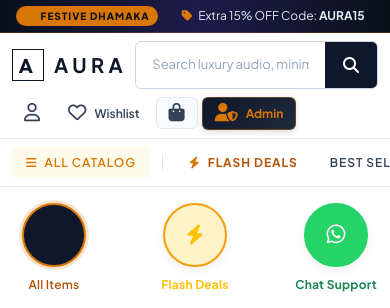
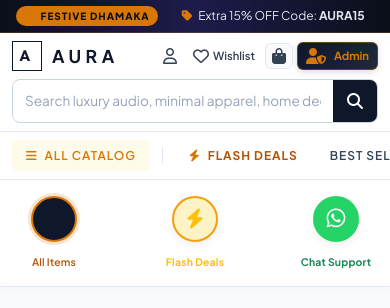
Before and after one commit to Aarya-505/whitelabel-ecommerce, a Django app: page / in a window 390 px wide; the page is wider, and only the part inside the window is pictured. Shown: the top 308 px of that part. Run offline with Django 5.2, Linux system fonts and the light colour scheme; data that the repository does not hold is empty.

Commit message:
Implement comprehensive universal responsive layout for mobile, tablet, and desktop

```diff
--- a/static/css/styles.css
+++ b/static/css/styles.css
@@ -2785,3 +2785,317 @@ h1, h2, h3, h4, .font-serif {
 .shadow-2xs {
   box-shadow: 0 1px 2px rgba(0, 0, 0, 0.05);
 }
+
+/* ==========================================================================
+   Comprehensive Universal Responsive Framework (Mobile, Tablet & Desktop)
+   ========================================================================== */
+
+/* 1. Viewport & Universal Touch Scrolling */
+html, body {
+  max-width: 100vw;
+  overflow-x: hidden;
+  position: relative;
+  -webkit-text-size-adjust: 100%;
+}
+
+.overflow-x-auto,
+.bubble-scroll-wrap,
+.megabar-links,
+.rail-subcategories,
+.color-swatches-grid,
+.product-strip,
+.table-responsive {
+  -webkit-overflow-scrolling: touch;
+  scrollbar-width: none;
+}
+
+.overflow-x-auto::-webkit-scrollbar,
+.bubble-scroll-wrap::-webkit-scrollbar,
+.megabar-links::-webkit-scrollbar,
+.rail-subcategories::-webkit-scrollbar,
+.product-strip::-webkit-scrollbar {
+  display: none;
+}
+
+/* 2. Responsive Typography & Layout Helpers */
+@media (max-width: 991.98px) {
+  .section-space {
+    padding-top: 2rem !important;
+    padding-bottom: 2rem !important;
+  }
+
+  .hero-orbit,
+  .hero-note {
+    display: none !important;
+  }
+
+  .editorial-panel {
+    grid-template-columns: 1fr;
+  }
+
+  .editorial-image {
+    min-height: 240px;
+    height: 240px;
+  }
+
+  .editorial-copy {
+    padding: 32px 24px;
+  }
+
+  /* Product Detail Gallery on Tablets & Mobile */
+  .gallery-layout {
+    display: flex;
+    flex-direction: column-reverse;
+    gap: 12px;
+  }
+
+  .gallery-thumbs {
+    flex-direction: row;
+    overflow-x: auto;
+    gap: 10px;
+    padding-bottom: 6px;
+  }
+
+  .gallery-thumb {
+    width: 68px;
+    height: 82px;
+    flex-shrink: 0;
+  }
+
+  .gallery-main {
+    aspect-ratio: 4 / 5;
+    max-height: 520px;
+  }
+}
+
+/* 3. Mobile Header & Search Bar (< 768px) */
+@media (max-width: 767.98px) {
+  .top-banner {
+    font-size: 0.7rem;
+    padding: 6px 0;
+  }
+
+  .brand-mark {
+    width: 30px;
+    height: 30px;
+    font-size: 0.95rem;
+  }
+
+  .brand-text {
+    font-size: 1.25rem;
+  }
+
+  .nav-actions {
+    gap: 4px;
+  }
+
+  .action-item {
+    padding: 4px 6px;
+    font-size: 0.7rem;
+    gap: 4px;
+  }
+
+  .action-item i {
+    font-size: 1rem;
+  }
+
+  .action-main {
+    font-size: 0.72rem;
+  }
+
+  .admin-action-btn {
+    padding: 4px 8px;
+  }
+
+  .aura-search-bar {
+    border-radius: 8px;
+    width: 100%;
+  }
+
+  .aura-search-bar input {
+    padding: 8px 12px;
+    font-size: 0.85rem;
+  }
+
+  .aura-search-bar button {
+    padding: 8px 14px;
+  }
+
+  /* Category Bubbles on Mobile */
+  .bubble-item {
+    flex-shrink: 0;
+    width: 64px;
+  }
+
+  .bubble-circle {
+    width: 52px;
+    height: 52px;
+  }
+
+  .bubble-label {
+    font-size: 0.65rem;
+    margin-top: 4px;
+  }
+
+  /* Hero Carousel on Mobile */
+  .hero-panel {
+    min-height: 380px;
+    padding: 32px 18px;
+  }
+
+  .hero-copy h1 {
+    font-size: clamp(22px, 5.5vw, 36px);
+    line-height: 1.15;
+    margin-bottom: 12px;
+  }
+
+  .hero-copy p {
+    font-size: 0.8125rem;
+    line-height: 1.5;
+    margin-bottom: 20px;
+  }
+
+  .hero-actions {
+    display: flex;
+    flex-direction: column;
+    width: 100%;
+    gap: 8px;
+  }
+
+  .hero-actions .btn-luxury {
+    width: 100%;
+    text-align: center;
+    padding: 10px 16px;
+    font-size: 0.7rem;
+  }
+
+  /* 2-Column Product Cards on Mobile */
+  .product-tile {
+    border-radius: 6px;
+  }
+
+  .product-meta {
+    padding: 8px 10px;
+  }
+
+  .product-title {
+    font-size: 0.78rem;
+    line-height: 1.25;
+    height: 2.5em;
+    display: -webkit-box;
+    -webkit-line-clamp: 2;
+    -webkit-box-orient: vertical;
+    overflow: hidden;
+    margin-bottom: 4px;
+  }
+
+  .product-badges {
+    top: 6px;
+    left: 6px;
+    gap: 2px;
+  }
+
+  .badge-bestseller,
+  .badge-deal,
+  .badge-lowstock,
+  .badge-discount {
+    font-size: 0.52rem;
+    padding: 2px 4px;
+  }
+
+  .wishlist-btn {
+    width: 28px;
+    height: 28px;
+    top: 6px;
+    right: 6px;
+    font-size: 0.75rem;
+  }
+
+  .card-whatsapp-btn {
+    width: 28px;
+    height: 28px;
+    bottom: 6px;
+    right: 6px;
+    font-size: 0.75rem;
+  }
+
+  .current-price {
+    font-size: 0.92rem;
+  }
+
+  .mrp-price {
+    font-size: 0.72rem;
+  }
+
+  .savings-tag {
+    font-size: 0.58rem;
+    padding: 1px 4px;
+  }
+
+  .delivery-promise {
+    font-size: 0.6rem;
+  }
+
+  .btn-card-add {
+    font-size: 0.6875rem;
+    padding: 6px 6px;
+  }
+
+  .btn-card-quickview {
+    width: 28px;
+    height: 28px;
+  }
+
+  /* Cart & Checkout Stacking */
+  .bag-item-row {
+    padding: 14px;
+    gap: 12px;
+  }
+
+  .bag-thumb-wrap {
+    width: 64px;
+    height: 76px;
+  }
+
+  .bag-item-title {
+    font-size: 1rem;
+  }
+
+  .summary-card,
+  .checkout-card-box {
+    padding: 16px;
+  }
+
+  /* WhatsApp Widget Mobile Size */
+  .whatsapp-chat-window {
+    width: calc(100vw - 32px);
+    max-width: 340px;
+    bottom: 80px;
+    right: 16px;
+  }
+}
+
+/* 4. Small Phones (< 420px) Ultra Compact Tweaks */
+@media (max-width: 419.98px) {
+  .nav-actions .cart-label,
+  .nav-actions .cart-price {
+    display: none !important;
+  }
+
+  .nav-actions .action-sub {
+    display: none !important;
+  }
+
+  .brand-text {
+    font-size: 1.1rem;
+  }
+
+  .bubble-item {
+    width: 58px;
+  }
+
+  .bubble-circle {
+    width: 46px;
+    height: 46px;
+  }
+}
--- a/templates/base.html
+++ b/templates/base.html
@@ -59,8 +59,8 @@
                         </div>
                     </div>
 
-                    <!-- Centered Search Bar with Category Filter -->
-                    <div class="col">
+                    <!-- Centered Search Bar with Category Filter (Full width on mobile, centered on desktop) -->
+                    <div class="col-12 col-md order-3 order-md-2 mt-2 mt-md-0">
                         <form class="aura-search-bar" action="{% url 'storefront:home' %}" method="get">
                             <div class="search-category-select d-none d-sm-block">
                                 <select name="category" aria-label="Search Category">
@@ -79,7 +79,7 @@
                     </div>
 
                     <!-- Action Icons (Account/Sign In, Wishlist, Cart, Admin) -->
-                    <div class="col-auto">
+                    <div class="col-auto ms-auto order-2 order-md-3">
                         <div class="nav-actions d-flex align-items-center gap-1">
                             <!-- Customer Account Action (Amazon / Flipkart Style) -->
                             <div class="dropdown account-dropdown-wrap">
--- a/templates/storefront/home.html
+++ b/templates/storefront/home.html
@@ -273,9 +273,9 @@
     </div>
 
     <!-- Deals Horizontal Carousel / Grid -->
-    <div class="row g-4 mt-1">
+    <div class="row g-2 g-sm-3 g-lg-4 mt-1">
       {% for product in flash_deals|slice:':4' %}
-        <div class="col-12 col-sm-6 col-lg-3 reveal">
+        <div class="col-6 col-md-4 col-lg-3 reveal">
           <div class="deal-card-wrap">
             {% include 'storefront/_product_card.html' with product=product %}
             <!-- Claimed Progress Meter -->
@@ -361,10 +361,18 @@
       </div>
     {% endif %}
 
-    <div class="row g-4">
+    <div class="row g-3 g-lg-4">
       <!-- Left Faceted Filter Sidebar (Amazon & Flipkart Style) -->
       <div class="col-lg-3">
-        <aside class="catalog-sidebar sticky-sidebar reveal">
+        <!-- Mobile Filter Toggle Bar (< 992px) -->
+        <div class="d-lg-none mb-3">
+          <button class="btn btn-outline-dark w-100 d-flex align-items-center justify-content-between py-2 px-3 rounded-pill shadow-2xs" type="button" data-bs-toggle="collapse" data-bs-target="#catalogFilterCollapse" aria-expanded="false" aria-controls="catalogFilterCollapse">
+            <span class="fw-bold fs-xs text-uppercase letter-spacing-1"><i class="fa-solid fa-sliders me-2 text-gold"></i> Filter & Refine Products</span>
+            <i class="fa-solid fa-chevron-down fs-xs"></i>
+          </button>
+        </div>
+
+        <aside class="catalog-sidebar sticky-sidebar reveal collapse d-lg-block" id="catalogFilterCollapse">
           <!-- Sidebar Header -->
           <div class="sidebar-top-header d-flex align-items-center justify-content-between pb-3 mb-3 border-bottom">
             <h3 class="fs-5 font-serif mb-0 d-flex align-items-center gap-2">
@@ -686,10 +694,10 @@
           </div>
         </div>
 
-        <!-- Product Cards Grid -->
-        <div class="row g-4">
+        <!-- Product Cards Grid (2-column on mobile, 3-column on tablet/desktop) -->
+        <div class="row g-2 g-sm-3 g-lg-4">
           {% for product in products %}
-            <div class="col-12 col-sm-6 col-md-4 reveal">
+            <div class="col-6 col-md-4 col-xl-4 reveal">
               {% include 'storefront/_product_card.html' with product=product %}
             </div>
           {% empty %}
```
